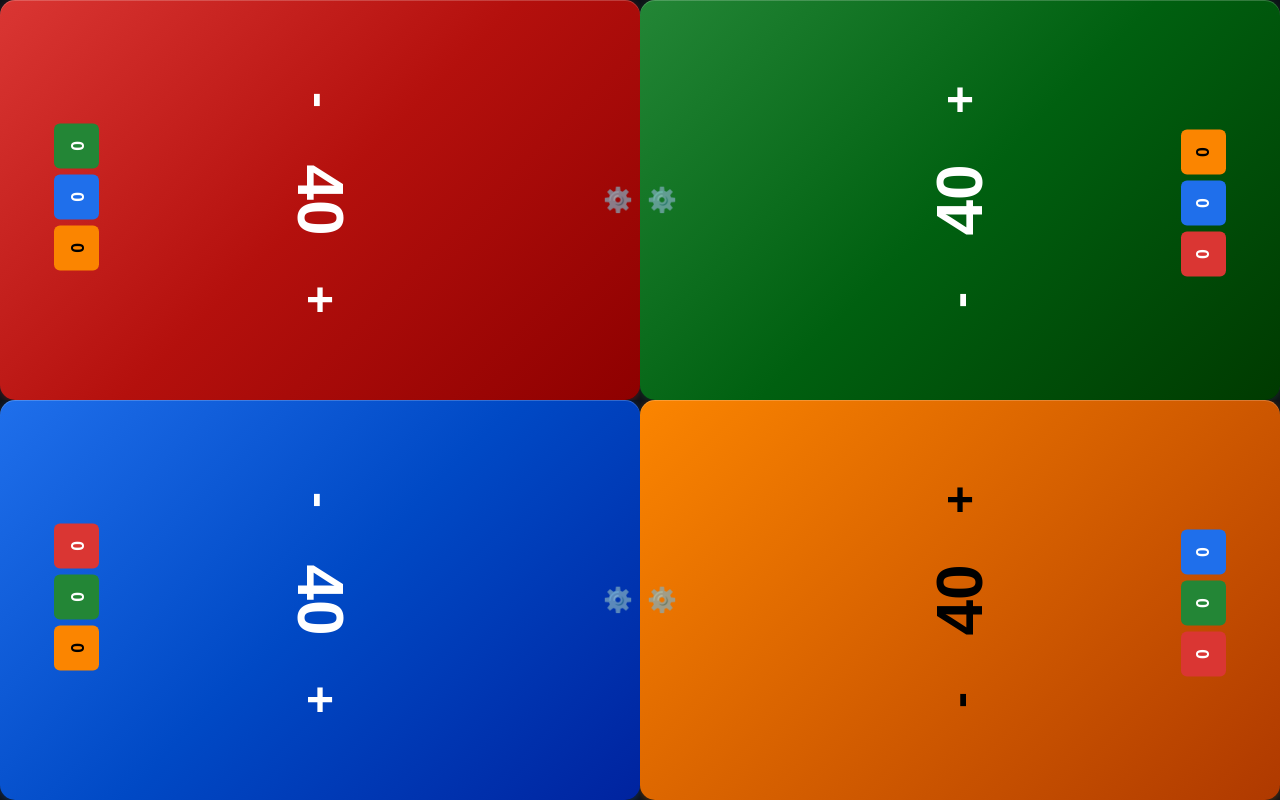
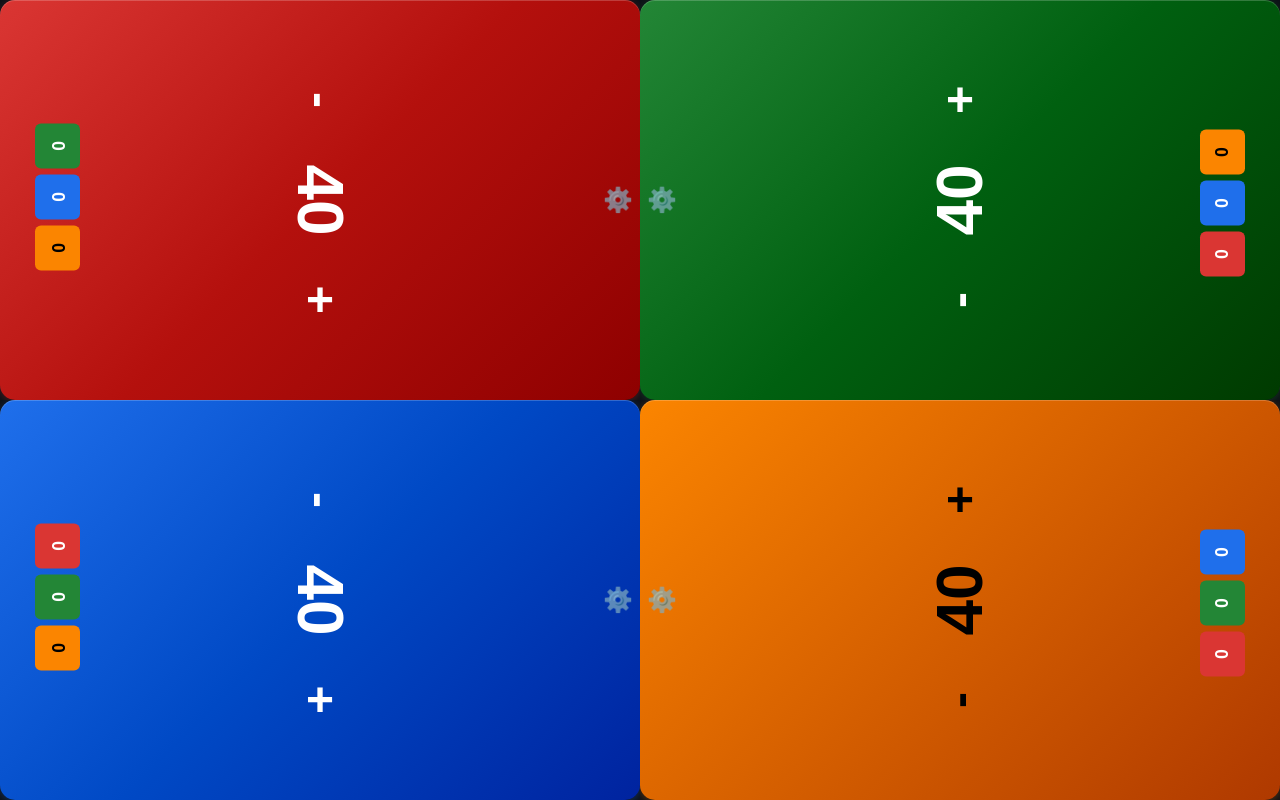
Before and after one commit to Brenttime/PaperWeightCommanderLifeTracker, a plain HTML site: page index.html in a window 1280 px wide. Drawn offline with Linux system fonts and the light colour scheme.

Commit message:
slight commander damage placement change

```diff
--- a/index.html
+++ b/index.html
@@ -556,28 +556,28 @@
             }
 
             .player0 .commander-damage-container {
-                left: 0%;
+                left: -3%;
                 top: 50%;
                 -webkit-transform: translateY(-50%) rotate(90deg);
                 transform: translateY(-50%) rotate(90deg);
             }
 
             .player2 .commander-damage-container {
-                left: 0%;
+                left: -3%;
                 top: 50%;
                 -webkit-transform: translateY(-50%) rotate(90deg);
                 transform: translateY(-50%) rotate(90deg);
             }
 
             .player1 .commander-damage-container {
-                right: 0%;
+                right: -3%;
                 top: 50%;
                 -webkit-transform: translateY(-50%) rotate(-90deg);
                 transform: translateY(-50%) rotate(-90deg);
             }
 
             .player3 .commander-damage-container {
-                right: 0%;
+                right: -3%;
                 top: 50%;
                 -webkit-transform: translateY(-50%) rotate(-90deg);
                 transform: translateY(-50%) rotate(-90deg);
```
